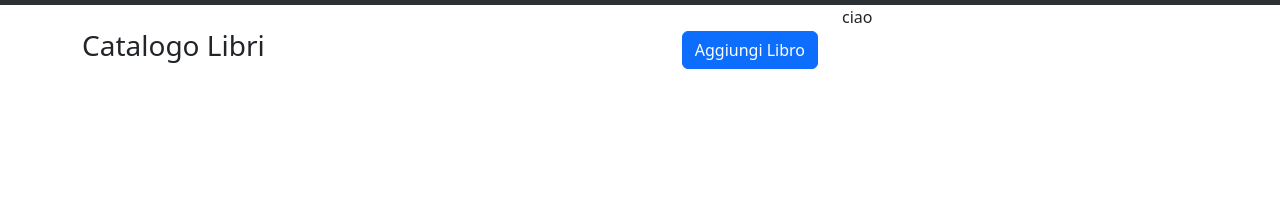
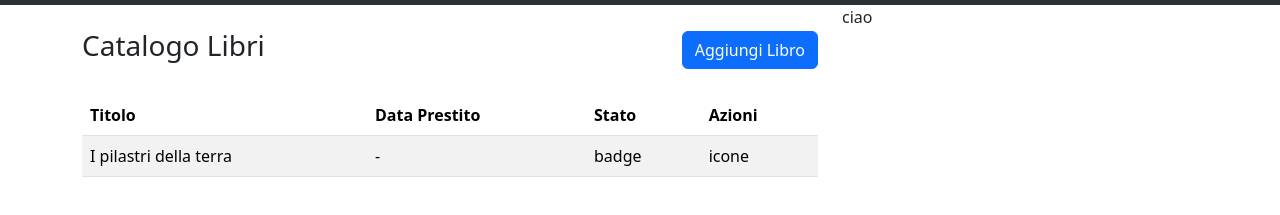
Before and after one commit to petraalpigiano/html-css-bootstrap-dashboard, a plain HTML site: page index.html in a window 1280 px wide. Shown: the part 75-290 px from the top of the page. Drawn offline with nearby package versions, Linux system fonts and the light colour scheme.

Commit message:
table feature

```diff
--- a/index.html
+++ b/index.html
@@ -84,6 +84,24 @@
               Aggiungi Libro
             </button>
           </div>
+          <table class="table table-striped">
+            <thead>
+              <tr>
+                <th scope="col">Titolo</th>
+                <th scope="col">Data Prestito</th>
+                <th scope="col">Stato</th>
+                <th scope="col">Azioni</th>
+              </tr>
+            </thead>
+            <tbody>
+              <tr>
+                <td>I pilastri della terra</td>
+                <td>-</td>
+                <td>badge</td>
+                <td>icone</td>
+              </tr>
+            </tbody>
+          </table>
         </div>
         <div class="col-lg-4">ciao</div>
       </div>
```
